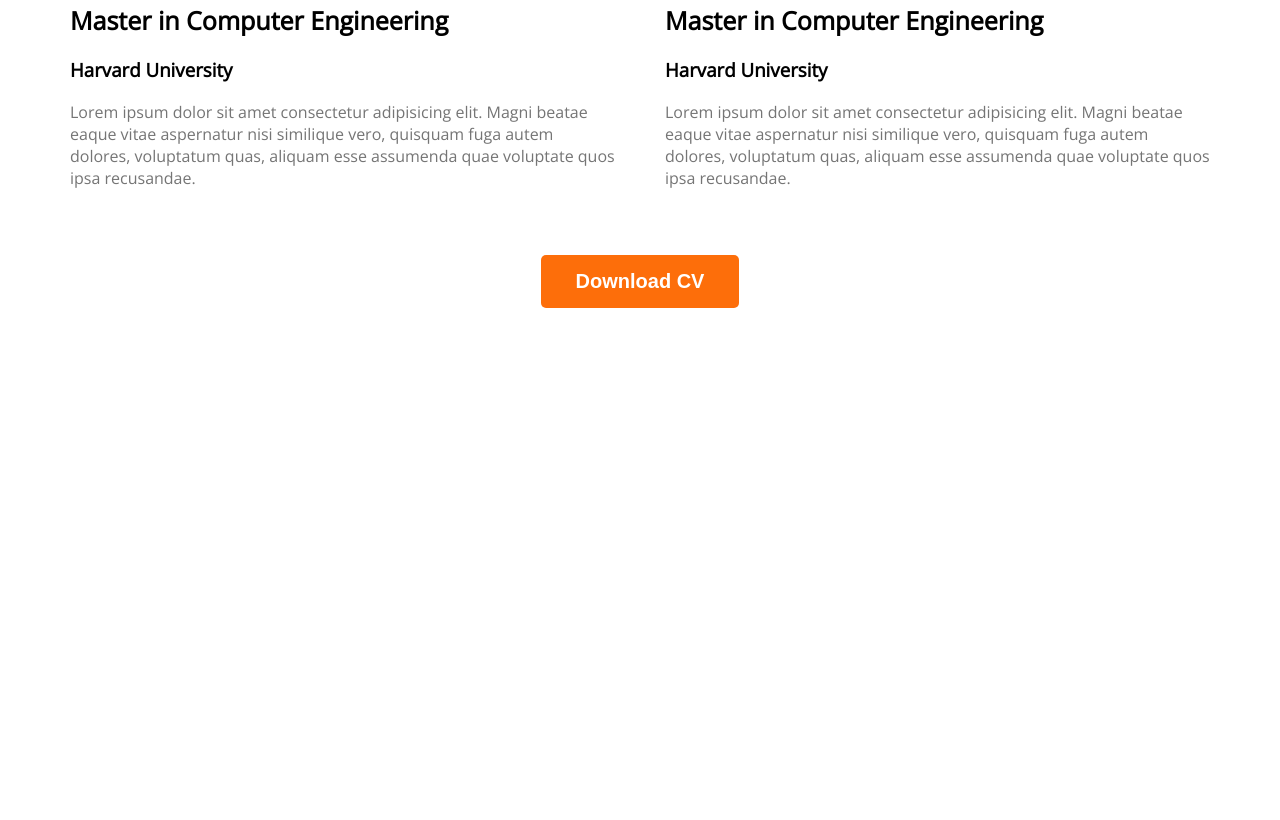
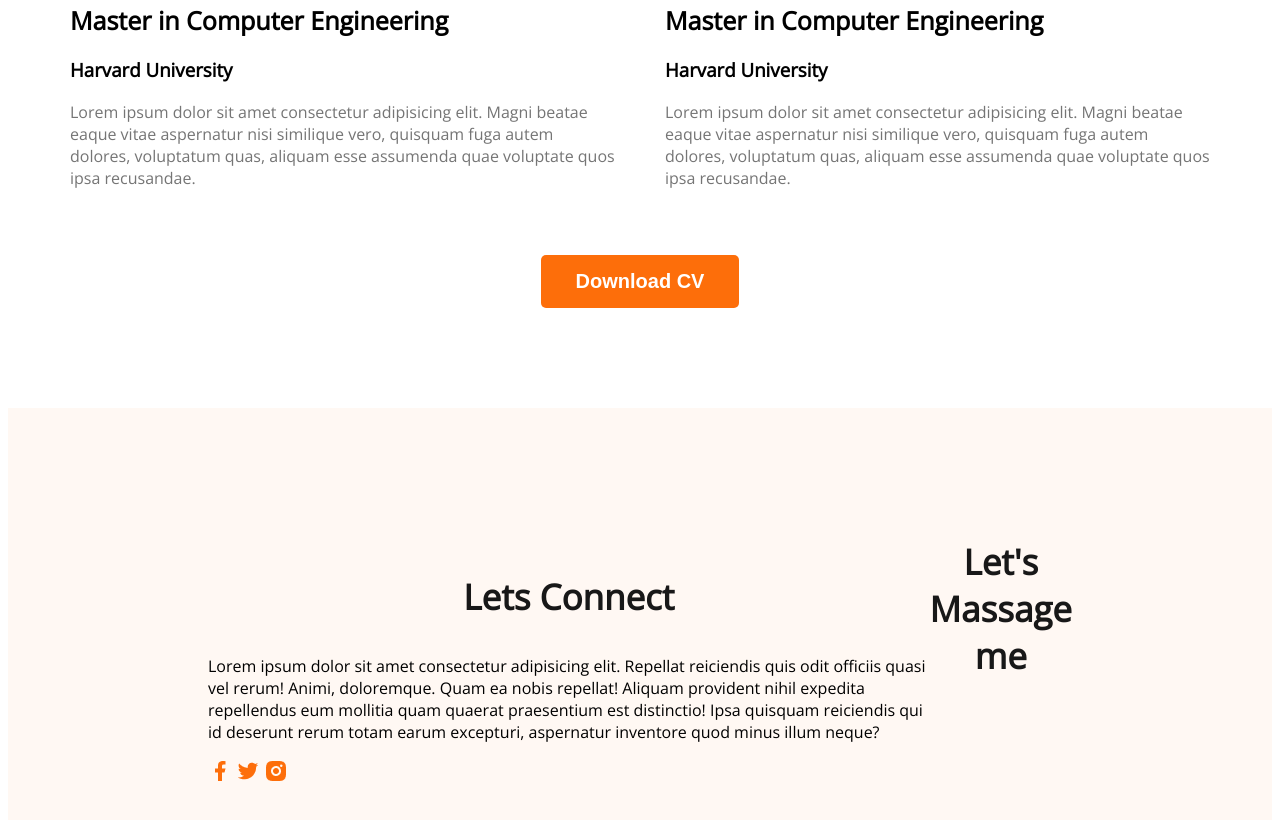
Before and after one commit to Nafis607/webdeveloper-portfolio, a plain HTML site: page index.html in a window 1280 px wide. Shown: the part 2882-3702 px from the top of the page. Before the commit the page ends 3198 px from the top, so only its background shows below. Drawn offline with nearby package versions, Linux system fonts and the light colour scheme.

Commit message:
basic footer

```diff
--- a/index.html
+++ b/index.html
@@ -173,7 +173,19 @@
 
     </main>
     <footer>
+        <div class="footer-colum">
+            <h3 class="section-title">Lets Connect</h3>
+            <p class="section-describetion">Lorem ipsum dolor sit amet consectetur adipisicing elit. Repellat reiciendis quis odit officiis quasi vel rerum! Animi, doloremque. Quam ea nobis repellat! Aliquam provident nihil expedita repellendus eum mollitia quam quaerat praesentium est distinctio! Ipsa quisquam reiciendis qui id deserunt rerum totam earum excepturi, aspernatur inventore quod minus illum neque?   </p>
 
+            <div class="social-link">
+                <a href=""><img src="images/icons/facebook.png" alt=""></a>
+                <a href=""><img src="images/icons/twitter.png" alt=""></a>
+                <a href=""><img src="images/icons/insta.png" alt=""></a>
+            </div>
+        </div>
+        <div class="section-title">Let's Massage me
+
+        </div>
     </footer>
 </body>
 
--- a/styles/portfolio.css
+++ b/styles/portfolio.css
@@ -164,3 +164,10 @@
     text-align: center;
     margin-top: 50px;
 }
+
+footer{
+    display: flex;
+    background: #FFF8F3 ;
+    padding: 130px 200px;
+    margin-top: 100px;
+}
```
